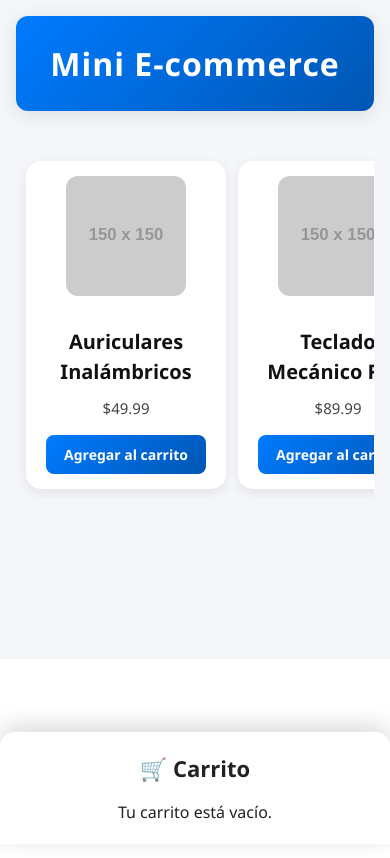
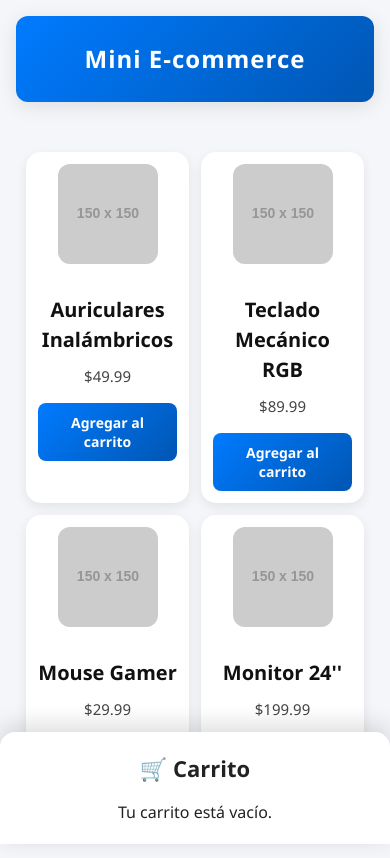
Before and after one commit to Patogol35/mini-ecommerce, a React (Vite) app: page / in a window 390 px wide. Shown: the top 858 px of the page. Built offline with nearby package versions, Linux system fonts and the light colour scheme.

Commit message:
Update App.css

```diff
--- a/src/App.css
+++ b/src/App.css
@@ -10,7 +10,7 @@
 #root {
   max-width: 1280px;
   margin: 0 auto;
-  padding: 2rem 1rem 12rem; /* 👈 espacio para que el carrito no tape productos */
+  padding: 2rem 1rem 22rem; /* 👈 más espacio para carrito */
   text-align: center;
   background-color: #f4f6f9;
   color: #222;
@@ -33,31 +33,16 @@
   letter-spacing: 1px;
 }
 
-/* Grid de productos - deslizable */
+/* Grid de productos */
 .product-grid {
-  display: flex;
+  display: grid;
+  grid-template-columns: repeat(auto-fill, minmax(220px, 1fr));
   gap: 20px;
-  overflow-x: auto;
   padding: 20px;
-  scroll-behavior: smooth;
-}
-
-.product-grid::-webkit-scrollbar {
-  height: 8px;
-}
-
-.product-grid::-webkit-scrollbar-thumb {
-  background: #bbb;
-  border-radius: 4px;
-}
-
-.product-grid::-webkit-scrollbar-track {
-  background: transparent;
 }
 
 /* Cards */
 .card {
-  flex: 0 0 250px;
   background-color: #fff;
   padding: 20px;
   border-radius: 15px;
@@ -124,8 +109,8 @@
   padding: 20px 25px;
   border-radius: 20px 20px 0 0;
   box-shadow: 0 -6px 25px rgba(0,0,0,0.15);
-  max-height: 350px;
-  overflow-y: auto;
+  max-height: 350px;       /* 👈 nunca crece más de esto */
+  overflow-y: auto;        /* 👈 scroll interno */
   transition: all 0.3s ease;
   z-index: 1000;
 }
@@ -176,20 +161,29 @@
   background: linear-gradient(135deg, #218838, #166628);
 }
 
-/* Responsive mobile */
+/* 📱 Responsive mobile */
 @media (max-width: 768px) {
   #root {
-    padding: 1rem 1rem 10rem; /* 👈 deja espacio para carrito */
+    padding: 1rem 1rem 18rem; /* 👈 ajusta espacio para carrito */
   }
 
   .product-grid {
+    grid-template-columns: repeat(auto-fill, minmax(160px, 1fr));
     gap: 12px;
     padding: 10px;
   }
 
   .card {
-    flex: 0 0 200px;
-    padding: 15px;
+    padding: 12px;
+  }
+
+  .card img {
+    width: 100px;
+    height: 100px;
+  }
+
+  .header h1 {
+    font-size: 24px;
   }
 
   .cart {
@@ -197,4 +191,15 @@
     border-radius: 15px 15px 0 0;
     max-height: 300px;
   }
+
+  /* 🔹 Opción 2: Carrito colapsable en móvil */
+  .cart.collapsed {
+    max-height: 70px;   /* solo título/total */
+    overflow: hidden;
+    cursor: pointer;
+  }
+  .cart.collapsed.open {
+    max-height: 70vh;   /* se expande cuando el usuario toca */
+    overflow-y: auto;
+  }
 }
```
